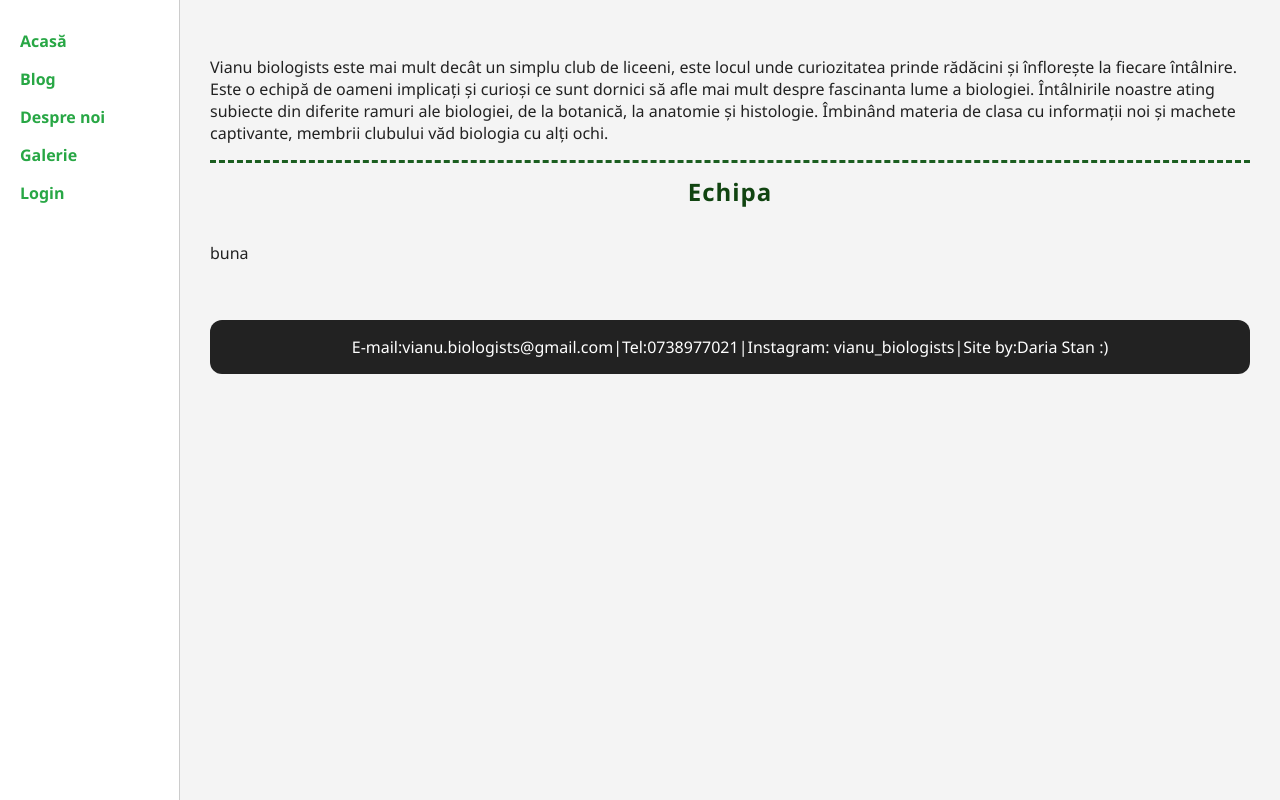
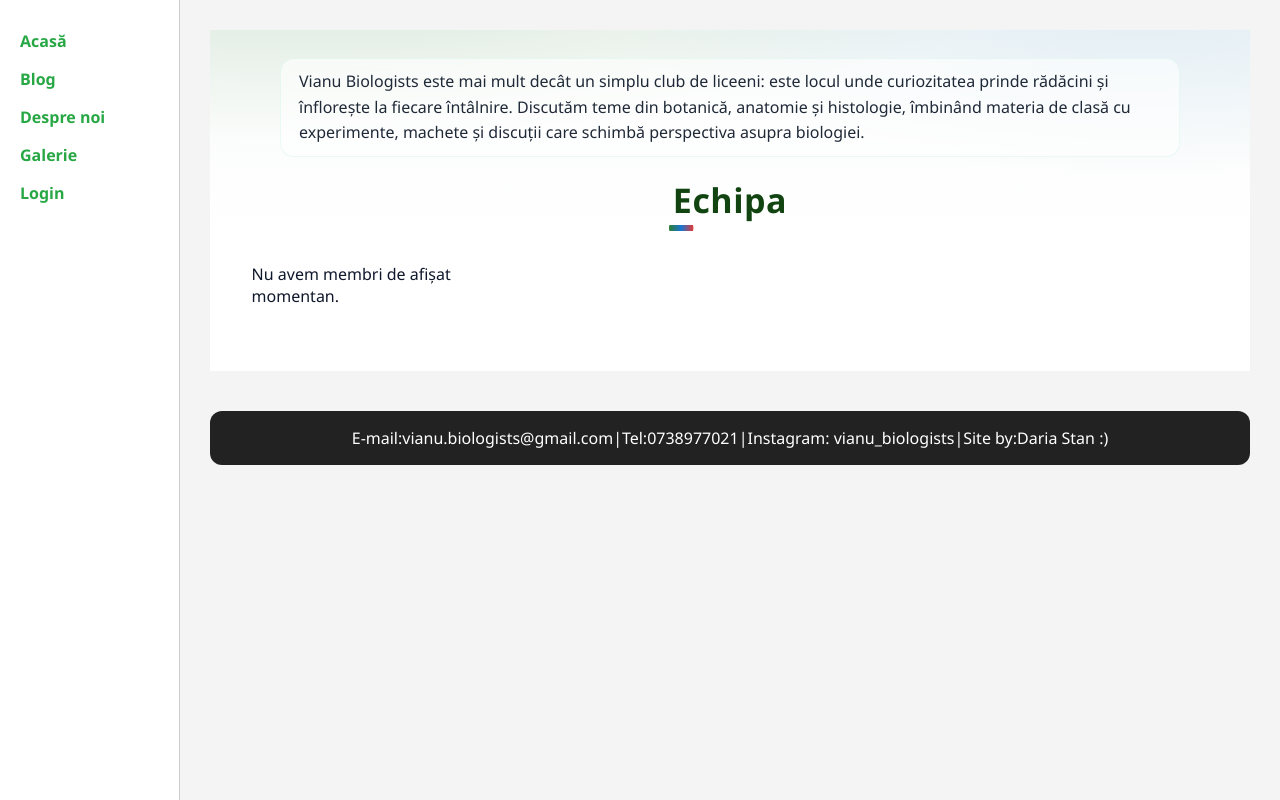
Before and after one commit to yokosumei/vianu_bio_site, a Flask app: template templates/about.html in a window 1280 px wide. Run offline with Flask 3, Linux system fonts and the light colour scheme; the template is opened without the code that fills it, so the values that code supplies are empty.

Commit message:
Update about.html

```diff
--- a/templates/about.html
+++ b/templates/about.html
@@ -2,66 +2,208 @@
 {% block title %}Despre noi – Vianu Biologists{% endblock %}
 
 {% block content %}
-<section class="about">
-  <p>Vianu biologists este mai mult decât un simplu club de liceeni, este locul unde curiozitatea prinde rădăcini și înflorește la fiecare întâlnire. Este o echipă de oameni implicați și curioși ce sunt dornici să afle mai mult despre fascinanta lume a biologiei. Întâlnirile  noastre ating subiecte din diferite ramuri ale biologiei, de la botanică, la anatomie și histologie.
-    Îmbinând materia de clasa cu informații noi și machete captivante, membrii clubului văd biologia cu alți ochi.</p>
-  <h1 class="about-title">Echipa</h1>
+<section class="about fancy-bg">
+  <p class="about-intro">
+    Vianu Biologists este mai mult decât un simplu club de liceeni: este locul unde curiozitatea prinde rădăcini
+    și înflorește la fiecare întâlnire. Discutăm teme din botanică, anatomie și histologie, îmbinând materia de clasă
+    cu experimente, machete și discuții care schimbă perspectiva asupra biologiei.
+  </p>
+
+  <h1 class="about-title"><span>Echipa</span></h1>
 
   <div class="team-grid">
     {% if team %}
       {% for m in team %}
+      {% set parts = (m.name or "").split(" - ") %}
       <figure class="member">
-        <img
-  src="{{ url_for('static', filename='images/' ~ (m.photo or 'placeholder.jpg')) }}"
-  alt="{{ m.name }}"
-  loading="lazy">
-        <figcaption>{{ m.name }}</figcaption>
+        <div class="member-frame">
+          <img
+            src="{{ url_for('static', filename='images/' ~ (m.photo or 'placeholder.jpg')) }}"
+            alt="{{ m.name }}"
+            loading="lazy"
+            onerror="this.onerror=null;this.src='{{ url_for('static', filename='images/placeholder.jpg') }}'">
+        </div>
+        <figcaption class="member-caption">
+          <strong class="member-name">{{ parts[0] }}</strong>
+          {% if parts|length > 1 %}
+            <span class="member-role">{{ parts[1] }}</span>
+          {% endif %}
+        </figcaption>
       </figure>
       {% endfor %}
     {% else %}
-      <p> buna </p>
+      <p>Nu avem membri de afișat momentan.</p>
     {% endif %}
   </div>
 </section>
 
 <style>
-.about{ padding-top: 10px; }
-.about-title{
-  text-align:center; margin:0 0 18px; letter-spacing:1px; color:#114411;
-  border-top:3px dashed #1b5e20; padding-top:12px;
+/* ====== Theme tokens ====== */
+:root{
+  --bg: #f7faf8;
+  --card: #ffffff;
+  --ink: #0f172a;
+  --muted: #6b7280;
+  --brand-1: #2e7d32;    /* verde */
+  --brand-2: #1976d2;    /* albastru */
+  --brand-3: #e53935;    /* roșu */
+  --ring:  32, 129, 80;  /* verde as RGBA for glows */
 }
 
-/* grilă mai aerisită pentru imagini mai mari */
-.team-grid{
-  display:grid;
-  grid-template-columns: repeat(auto-fill, minmax(180px, 1fr));
-  gap: 24px;
-  align-items:start;
+/* ====== Section ====== */
+.about{
+  padding: 28px 0 48px;
+  color: var(--ink);
+}
+.fancy-bg{
+  position: relative;
+  background:
+    radial-gradient(1200px 300px at 10% -20%, rgba(46,125,50,.15), transparent 60%),
+    radial-gradient(900px 300px at 90% -10%, rgba(25,118,210,.10), transparent 60%),
+    linear-gradient(180deg, var(--bg), #fff 60%);
+  overflow: hidden;
 }
 
-.member{
-  display:flex; flex-direction:column; align-items:center; gap:12px;
-  padding:14px; background:#fff; border-radius:14px;
-  box-shadow: 0 6px 20px rgba(0,0,0,.06);
+/* subtitlu intro */
+.about-intro{
+  max-width: 900px;
+  margin: 0 auto 18px;
+  padding: 10px 18px;
+  line-height: 1.6;
+  color: #1f2937;
+  background: rgba(255,255,255,.6);
+  border: 1px solid rgba(16,185,129,.08);
+  border-radius: 14px;
+  backdrop-filter: blur(4px);
 }
 
-/* IMAGINE PĂTRATĂ, MĂRITĂ */
-.member img{
-  width: 190px;
-  height: 190px;
-  object-fit: cover;        /* umple pătratul, taie surplusul */
-  border-radius: 0;         /* pătrat, fără colțuri rotunjite */
-  box-shadow: 0 6px 16px rgba(0,0,0,.10);
-  display:block;
+/* titlul cu underline animat */
+.about-title{
+  text-align: center;
+  margin: 14px 0 22px;
+  letter-spacing: .5px;
+}
+.about-title span{
+  display: inline-block;
+  font-weight: 900;
+  font-size: clamp(24px, 3.4vw, 34px);
+  color: #114411;
+  position: relative;
+  padding: 2px 4px;
+}
+.about-title span::after{
+  content:"";
+  position: absolute;
+  left: 0; right: 0; bottom: -6px;
+  height: 6px;
+  background: linear-gradient(90deg, #2e7d32, #1976d2, #e53935);
+  border-radius: 999px;
+  transform: scaleX(.2);
+  transform-origin: left;
+  transition: transform .45s cubic-bezier(.2,.7,0,1);
+}
+.about-title span:hover::after{ transform: scaleX(1); }
+
+/* ====== Grid ====== */
+.team-grid{
+  width: min(1100px, 92%);
+  margin: 0 auto;
+  display: grid;
+  grid-template-columns: repeat(auto-fill, minmax(210px, 1fr));
+  gap: 24px;
+  align-items: stretch;
 }
 
-.member figcaption{
-  font-weight:800; text-align:center;
+/* ====== Card membru ====== */
+.member{
+  display: flex;
+  flex-direction: column;
+  gap: 12px;
+  padding: 14px;
+  margin: 0;
+  background: var(--card);
+  border-radius: 16px;
+  border: 1px solid rgba(15,23,42,.06);
+  position: relative;
+  isolation: isolate;
+  transition: transform .18s ease, box-shadow .18s ease, border-color .18s ease;
+  box-shadow: 0 8px 26px rgba(0,0,0,.06);
 }
 
+/* border gradient subtil */
+.member::before{
+  content:"";
+  position:absolute; inset: -1px;
+  border-radius: 17px;
+  padding: 1px;
+  background: linear-gradient(135deg, rgba(46,125,50,.25), rgba(25,118,210,.2) 60%, rgba(229,57,53,.2));
+  -webkit-mask: linear-gradient(#000 0 0) content-box, linear-gradient(#000 0 0);
+  -webkit-mask-composite: xor; mask-composite: exclude;
+  opacity: .0; transition: opacity .25s ease;
+}
+.member:hover::before{ opacity: .8; }
+
+.member:hover{
+  transform: translateY(-4px);
+  box-shadow:
+    0 14px 34px rgba(0,0,0,.10),
+    0 0 0 8px rgba(var(--ring), .05);
+  border-color: rgba(15,23,42,.12);
+}
+
+/* frame imagine cu “glow” și crop pătrat */
+.member-frame{
+  position: relative;
+  border-radius: 14px;
+  overflow: hidden;
+}
+.member-frame::after{
+  content:"";
+  position:absolute; inset: 0;
+  background: radial-gradient(180px 120px at 80% 20%, rgba(25,118,210,.15), transparent 60%);
+  opacity: .0; transition: opacity .25s ease;
+}
+.member:hover .member-frame::after{ opacity: 1; }
+
+.member img{
+  width: 100%;
+  aspect-ratio: 1 / 1;
+  object-fit: cover;
+  display: block;
+  transform: scale(1);
+  transition: transform .25s ease;
+}
+.member:hover img{ transform: scale(1.03); }
+
+/* caption: nume + rol badge */
+.member-caption{
+  display: grid;
+  gap: 6px;
+  justify-items: center;
+  text-align: center;
+}
+.member-name{
+  font-weight: 800;
+  font-size: 1.02rem;
+  letter-spacing: .2px;
+  color: #0f172a;
+}
+.member-role{
+  display:inline-block;
+  font-size: .85rem;
+  font-weight: 700;
+  color: #0b3a15;
+  background: linear-gradient(180deg, rgba(46,125,50,.12), rgba(46,125,50,.06));
+  border: 1px solid rgba(46,125,50,.25);
+  padding: .28rem .6rem;
+  border-radius: 999px;
+  backdrop-filter: blur(2px);
+}
+
+/* responsive mici ajustări */
 @media (max-width: 600px){
-  .team-grid{ grid-template-columns: repeat(auto-fill, minmax(150px, 1fr)); }
-  .member img{ width:150px; height:150px; }
+  .team-grid{ gap: 18px; }
+  .member{ padding: 12px; }
 }
 </style>
 {% endblock %}
```
